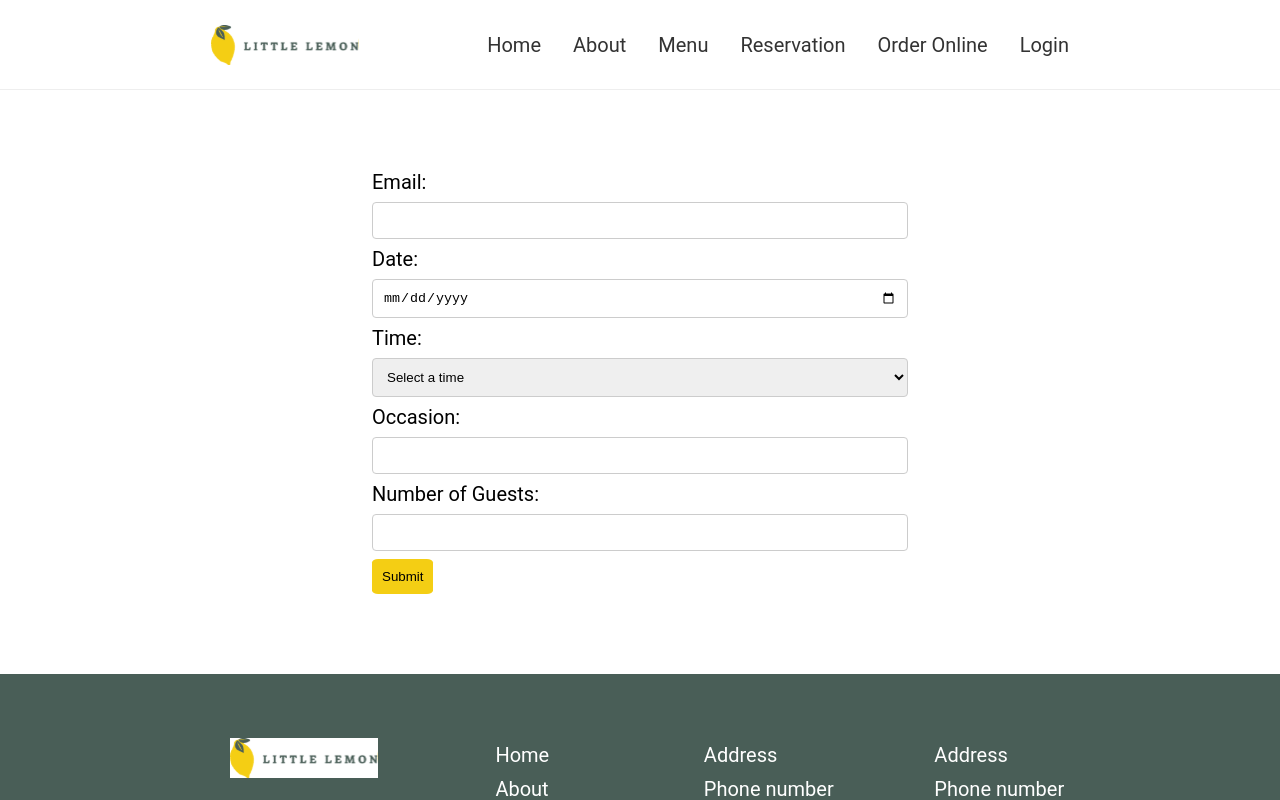
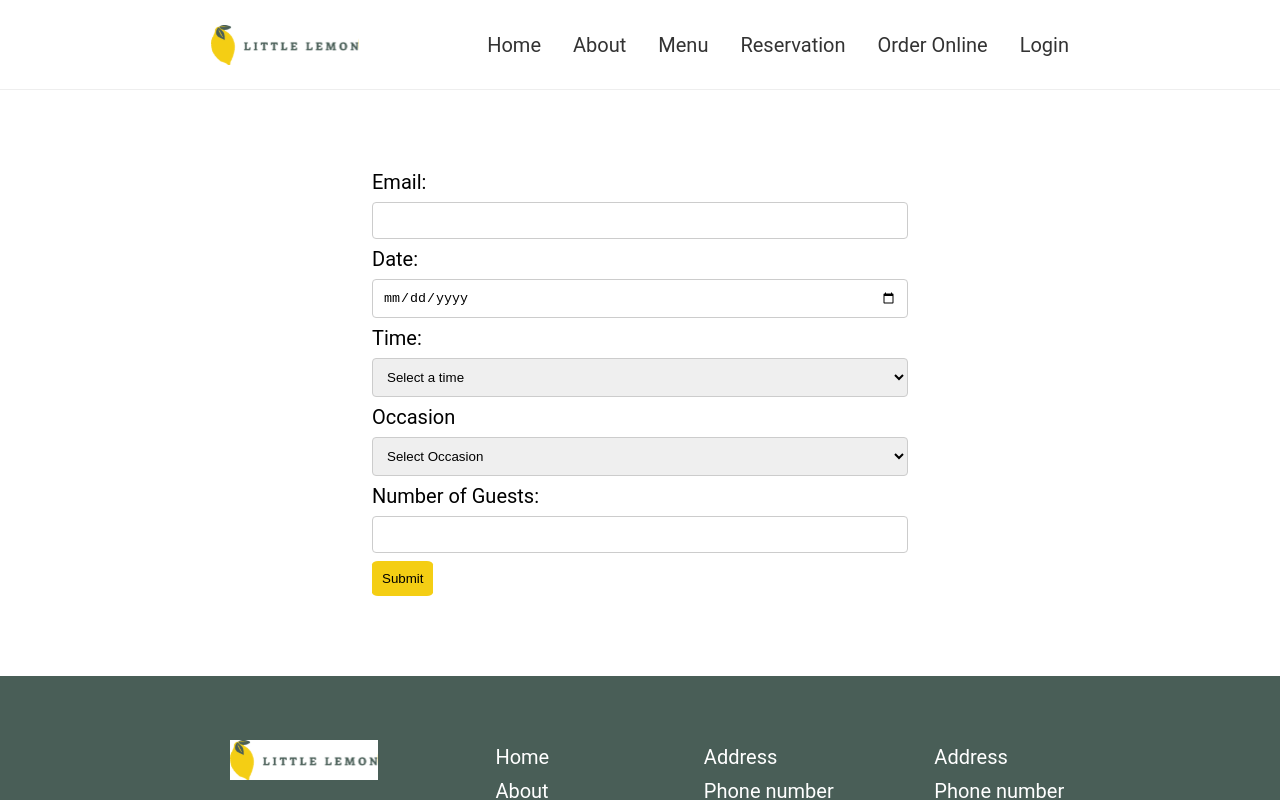
Before and after one commit to comrade70/frontend-capstone-project, a React (Create React App) app: page /reservation in a window 1280 px wide. Shown: the top 800 px of the page. Built offline with nearby package versions, Linux system fonts and the light colour scheme; a web font is replaced by a local one.

Commit message:
code refactored

```diff
--- /dev/null
+++ b/src/components/constant/constant.js
@@ -0,0 +1,39 @@
+const Occasions = [
+    {
+      value: "",
+      label: "Select Occasion",
+    },
+    {
+      value: "birthday",
+      label: "Birthday",
+    },
+    {
+      value: "anniversary",
+      label: "Anniversary",
+    },
+    {
+      value: "business",
+      label: "Business",
+    },
+    {
+      value: "other",
+      label: "Other",
+    },
+  ];
+
+export default Occasions;
+
+// export const TablePreferences = [
+//     {
+//       value: "",
+//       label: "Select Table Preference",
+//     },
+//     {
+//       value: "indoor",
+//       label: "Indoor",
+//     },
+//     {
+//       value: "outdoor",
+//       label: "Outdoor",
+//     },
+// ];
--- a/src/components/hero/hero.js
+++ b/src/components/hero/hero.js
@@ -1,5 +1,5 @@
 import React from 'react';
-import restaurantFood from '../../assets/restauranfood.jpg'
+import restaurantFood from '../../assets/restauranfood.jpg';
 import './hero.css';
 
 function Hero() {
--- a/src/pages/bookingForm/bookingForm.js
+++ b/src/pages/bookingForm/bookingForm.js
@@ -2,7 +2,9 @@ import React, { useState } from 'react';
 import { Formik, Form, Field, ErrorMessage } from 'formik';
 import * as Yup from 'yup';
 
+import Occasions from '../../components/constant/constant';
 import './bookingForm.css'
+
 
 const TableBookingForm = () => {
   const [time, setTime] = useState('');
@@ -30,6 +32,20 @@ const TableBookingForm = () => {
 
   const onSubmit = (values) => {
     // submit form data here
+    fetch("#toBeInputedLater", {
+      method: "POST",
+      headers: {
+        "Content-Type": "application/json",
+      },
+      body: JSON.stringify(values),
+    }).then((res) => {
+      Formik.resetForm();
+      Formik.setSubmitting(false);
+      alert("Booking Successful");
+    }).catch((err) => {
+      Formik.setSubmitting(false);
+      alert("Booking Failed");
+    });
   }
 
   return (
@@ -67,9 +83,18 @@ const TableBookingForm = () => {
             <ErrorMessage name="time" />
           </div>
           <div>
-            <label>Occasion:</label>
-            <Field name="occasion" type="text" />
-            <ErrorMessage name="occasion" />
+            <label htmlFor='occasion'>Occasion</label>
+          <select
+            name="occasion"
+            id="occasion"
+          >
+            {Occasions.map((occasion) => (
+              <option key={occasion.value} value={occasion.value}>
+                {occasion.label}
+              </option>
+            ))}
+          </select>
+
           </div>
           <div>
             <label>Number of Guests:</label>
```
Also changed, not shown: src/components/testimonial/testimonial.js (+5 -5 lines).
